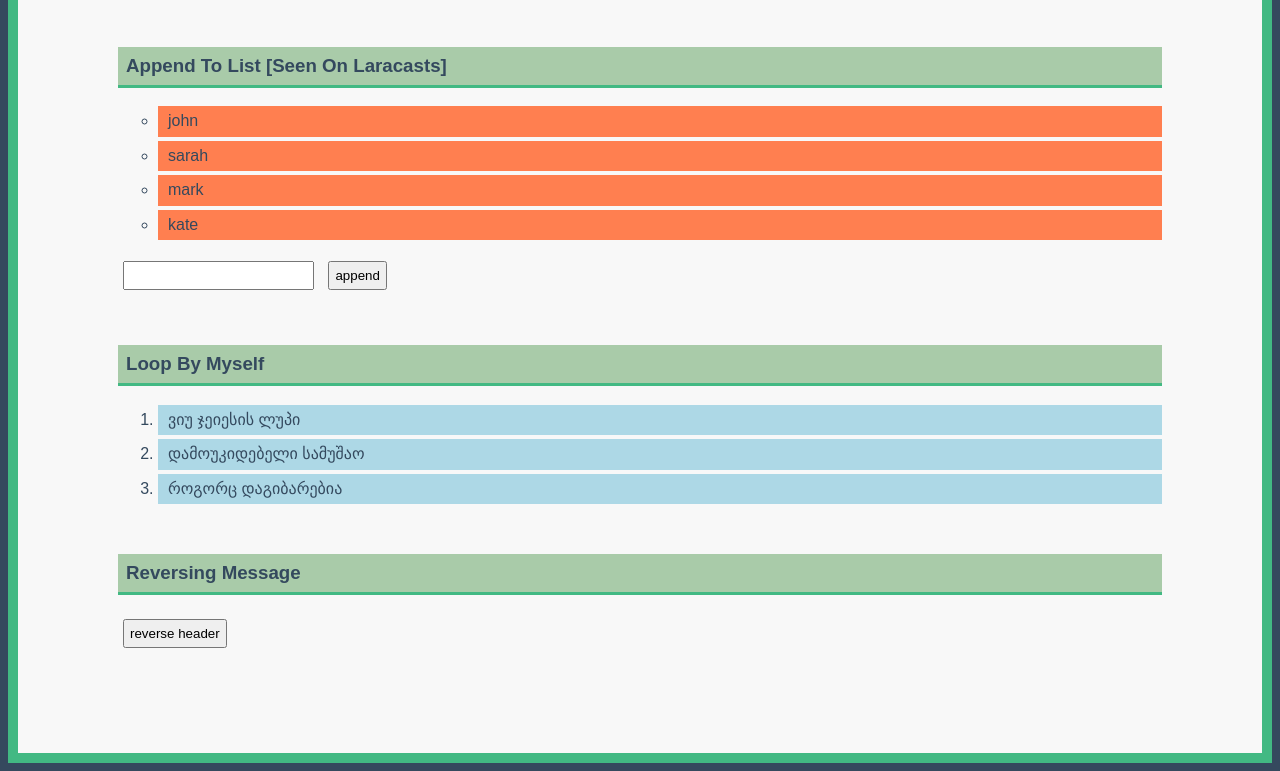
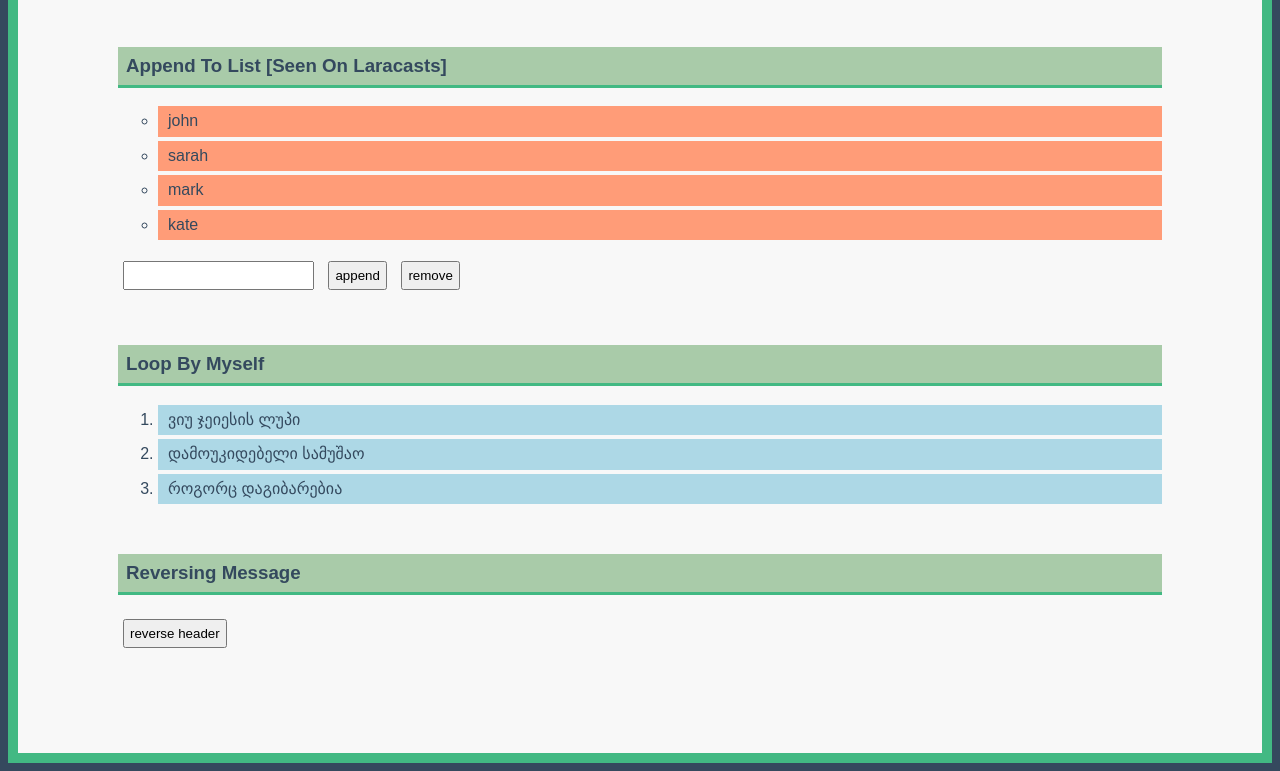
Before and after one commit to davidkvara/Vue-js-sandbox, a plain HTML site: page vue2.html in a window 1280 px wide. Shown: the part 1697-2468 px from the top of the page. Drawn offline with nearby package versions, Linux system fonts and the light colour scheme.

Commit message:
example with append to list and remove

```diff
--- a/css/some.css
+++ b/css/some.css
@@ -53,5 +53,5 @@ input,button{
 }
 #app7 li{
 	list-style-type: circle;
-	background: coral;
+	background: #ff9c78;
 }
--- a/some.js
+++ b/some.js
@@ -109,6 +109,9 @@ var larapend = new Vue({
 		addName: function(){
 			this.names.push(this.name);
 			this.name='';
+		},
+		removeName: function(){
+			this.names.pop();
 		}
 	}
 });
--- a/vue2.html
+++ b/vue2.html
@@ -44,9 +44,7 @@
 		<ol>
 			<li v-for="one in all">{{one.sxva}}</li>
 		</ol>
-
 	</div>
-
 
 	<div id="app7">
 		<h3>{{text}}</h3>
@@ -55,8 +53,8 @@
 		</ul>
 		<input type="text" v-model="name">
 		<button @click="addName">append</button>
+		<button @click="removeName">remove</button>
 	</div>
-
 
 	<div id="loop">
 	<h3>{{independent}}</h3>
```
